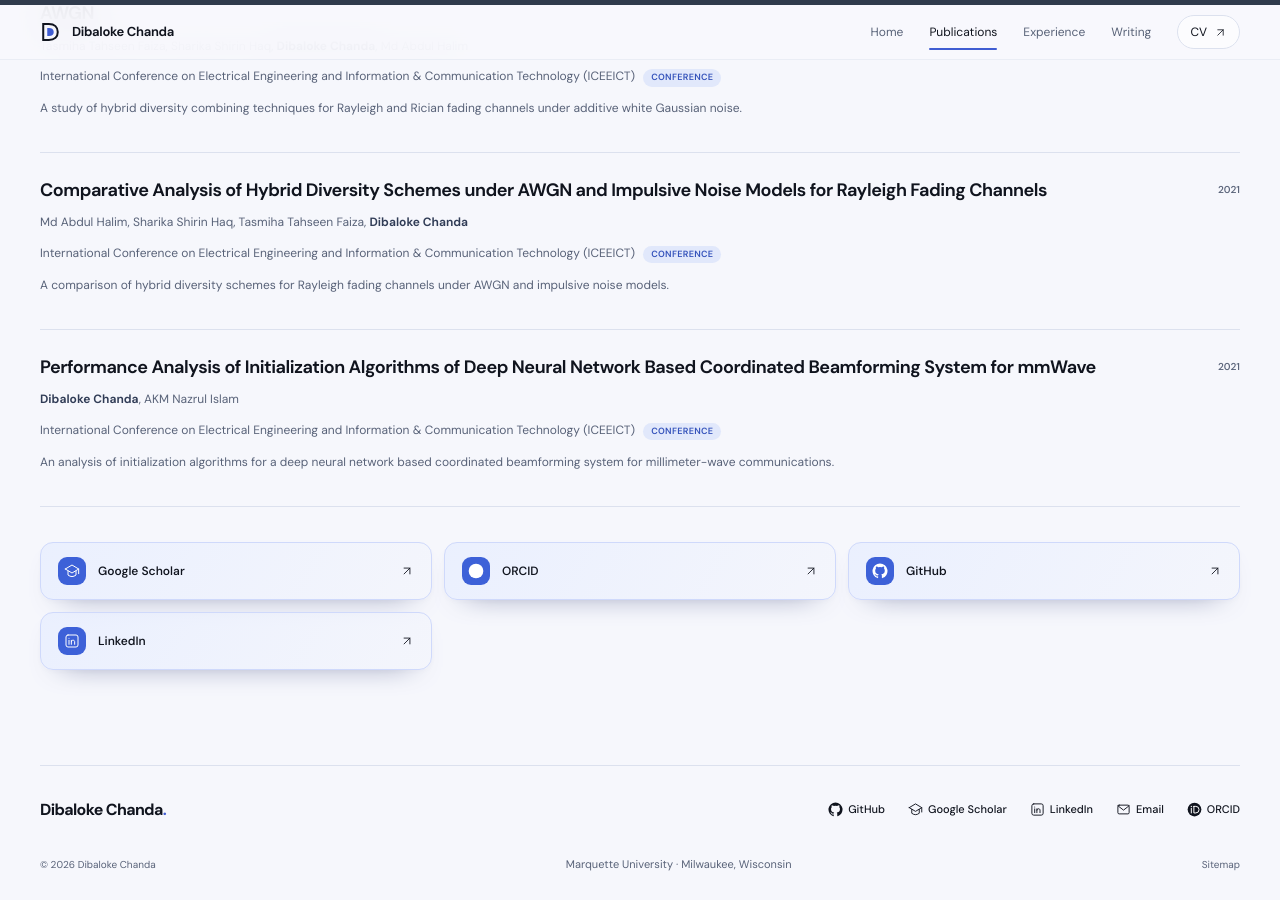
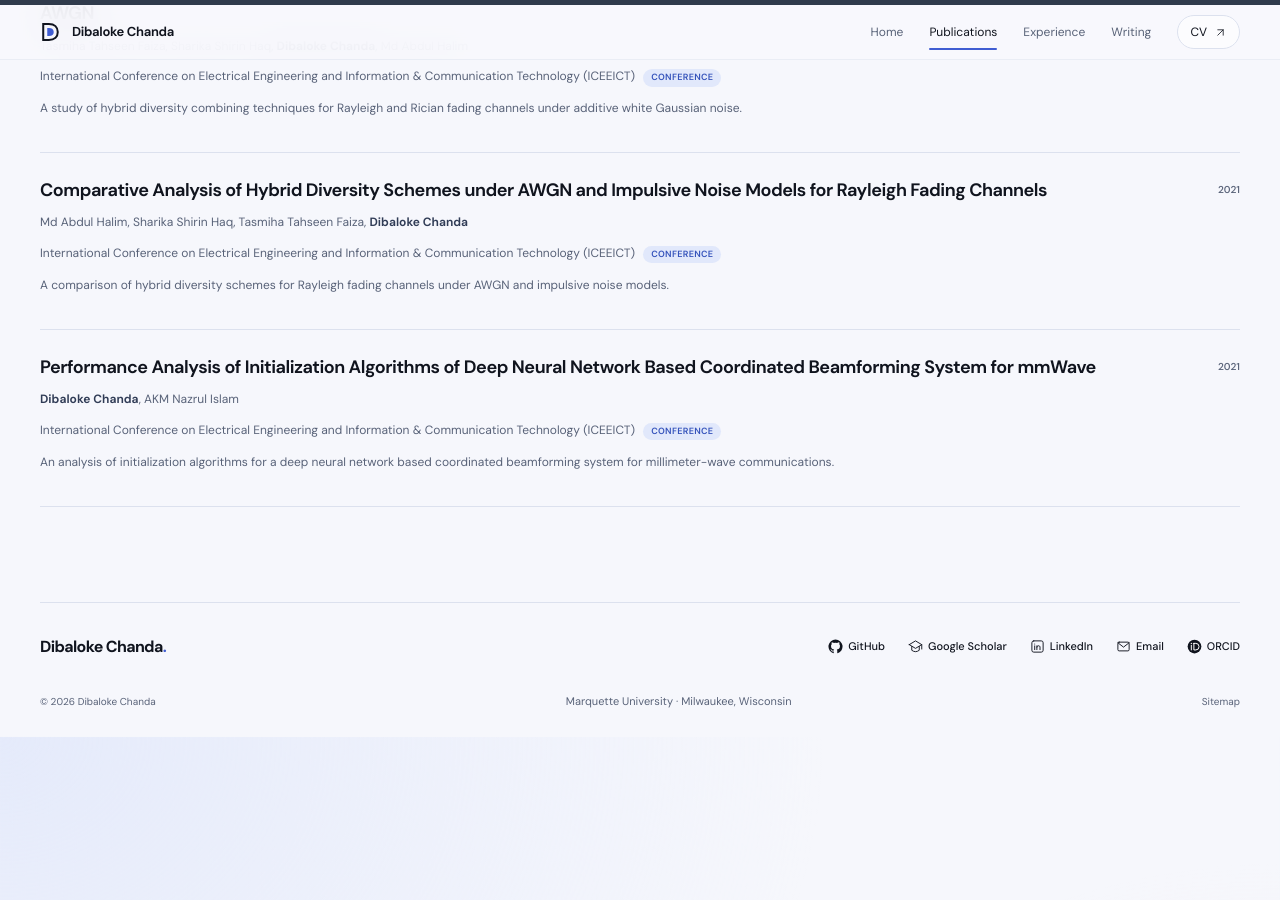
Before and after one commit to dibaloke/dibaloke.github.io, a Jekyll site: the page built from _pages/publications.md, in a window 1280 px wide and 900 px high, scrolled down 3140 px. Built offline with Jekyll 4.4.1, drawn with Linux system fonts in a browser that asks for light colours; after the commit the page ends 3877 px from its top, so only the background shows below that.

Commit message:
Remove redundant profile-link cards from Publications page

```diff
--- a/_pages/publications.md
+++ b/_pages/publications.md
@@ -13,5 +13,3 @@ redirect_from:
   <div class="publication-list">{% for paper in site.data.publications %}{% include academic/publication.html paper=paper heading="h2" %}{% endfor %}</div>
   <p class="empty-state" data-empty-state hidden>No publications match your search. Try another title, author, or venue.</p>
 </section>
-
-{% include academic/profile-links.html %}
```
